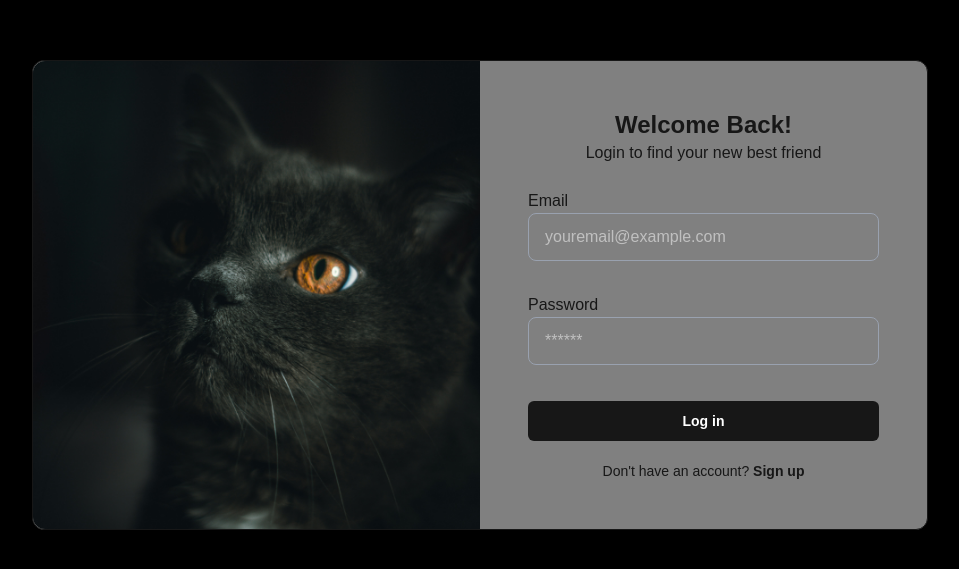
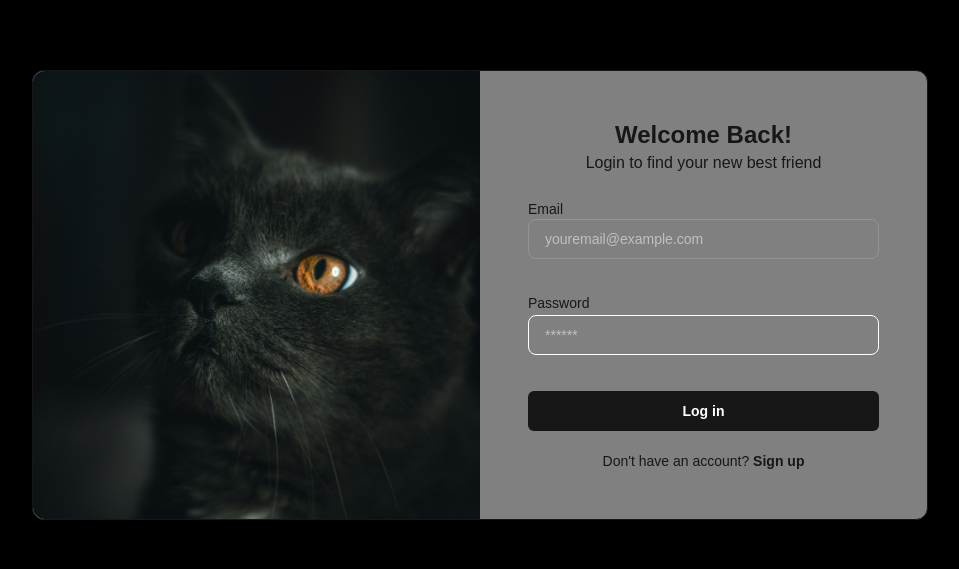
Before and after one commit to aryanNakarmi/AdoptNest-Web, a Next.js app: page /login in a window 1280 px wide. Shown: the part 105-674 px from the top of the page, without its empty margins (160-1119 px from the left). Built offline with nearby package versions, Linux system fonts and the light colour scheme.

Commit message:
Login and Register Finished

```diff
--- a/app/(auth)/_components/LoginForm.tsx
+++ b/app/(auth)/_components/LoginForm.tsx
@@ -33,15 +33,16 @@ export default function LoginForm(){
     return(
         <form onSubmit={handleSubmit(submit)}>
             <div className="space-y-4">
-                <div className="font-medium">
-                    <label htmlFor="email">Email</label>
+                <div className="font-medium text-sm" >
+                    <label htmlFor="email" className="text-sm">Email</label>
                     <input type="email"
                     id="email"
                     placeholder="youremail@example.com"
                     autoComplete="email"
-                    className="w-full px-4 h-12 rounded-lg
-                    border border-gray-400
+                    className="w-full px-4 h-10 rounded-lg
+                    border border-white/15
                     text-white
+                    text-sm
                     focus:border-foreground/30"
                     {...register("email")}/>
                     <div className="h-4">
@@ -54,16 +55,17 @@ export default function LoginForm(){
                     </div>
                 </div>
                 <div className="space-y-1">
-                    <label htmlFor="password">
+                    <label htmlFor="password" className="text-sm">
                         Password
                     </label>
                     <input type="password"
                     id="password"
                     autoComplete="current-password"
                     {...register("password")}
-                    className="w-full px-4 h-12 rounded-lg
-                    border border-gray-400
+                    className="w-full px-4 h-10 rounded-lg
+                    border bborder-white/15
                     text-white
+                    text-sm
                     focus:border-foreground/30"
                     placeholder="******"
                      />
--- a/app/(auth)/_components/RegisterForm.tsx
+++ b/app/(auth)/_components/RegisterForm.tsx
@@ -64,10 +64,10 @@ export default function RegisterForm(){
                     text-sm"
                     {...register("name")}/>
                     <div className="h-4">
-                    {errors.email?.message && (
+                    {errors.name?.message && (
 
                         <p
-                        className="text-xs text-red-600">{errors.email.message}</p>
+                        className="text-xs text-red-600">{errors.name.message}</p>
                     )}
 
                     </div>
@@ -104,7 +104,7 @@ export default function RegisterForm(){
                     <input type="password"
                     id="confirmpassword"
                     autoComplete="new-password"
-                    {...register("password")}
+                    {...register("confirmPassword")}
                     className="w-full px-4 h-10 rounded-lg
                     border border-white/15
                     text-white
@@ -114,8 +114,8 @@ export default function RegisterForm(){
                      />
                      <div className="h-4">
 
-                    {errors.password?.message && (
-                        <p className="text-xs text-red-600">{errors.password.message}</p>
+                    {errors.confirmPassword?.message && (
+                        <p className="text-xs text-red-600">{errors.confirmPassword.message}</p>
                     )}
                     </div>
                 </div>
```
